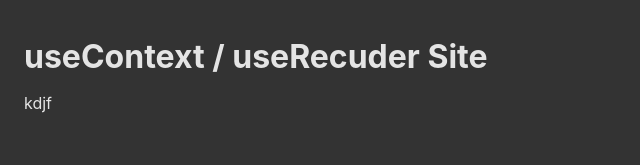
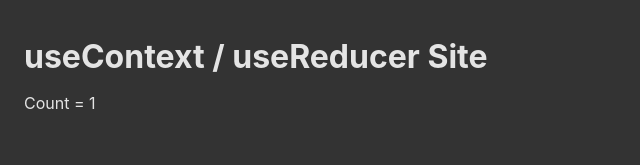
Before and after one commit to edwardtanguay/ej3-reducer-context, a React (Vite) app: page / in a window 1280 px wide. Shown: the top 165 px of the page, without its empty margins (0-640 px from the left). Built offline with nearby package versions, Linux system fonts and the light colour scheme.

Commit message:
useContext is in

```diff
--- a/src/App.jsx
+++ b/src/App.jsx
@@ -1,11 +1,15 @@
 import './App.scss'
+import { useContext } from 'react';
+import { AppContext } from './AppContext';
 
 function App() {
+  const { count } = useContext(AppContext);
+
   return (
     <div className="App">
-    <h1>useContext / useRecuder Site</h1>
+    <h1>useContext / useReducer Site</h1>
 
-      <p>kdjf</p>
+      <p>Count = { count }</p>
     </div>
   )
 }
```
